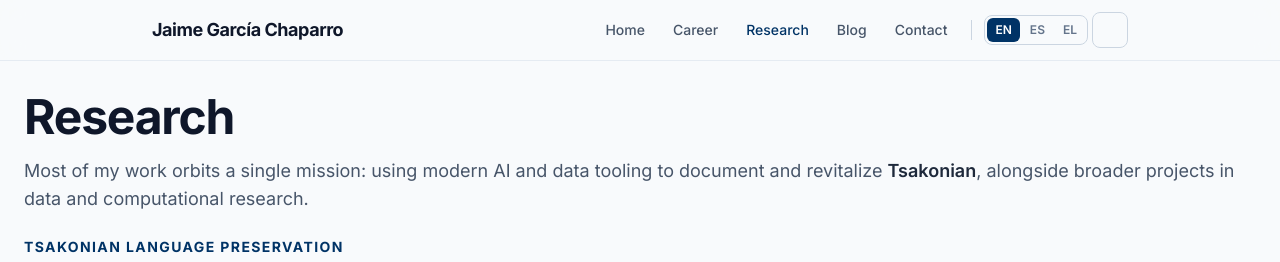
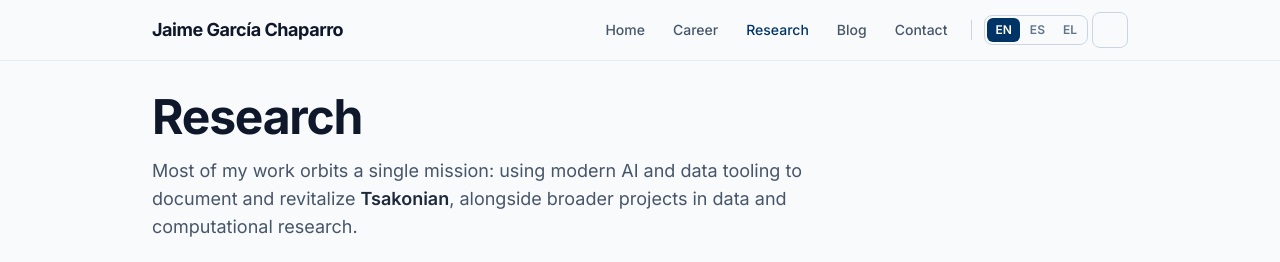
Before and after one commit to jgchaparro/jgchaparro.github.io, an Astro site: page /research in a window 1280 px wide. Shown: the top 262 px of the page. Built offline with nearby package versions, Linux system fonts and the light colour scheme; Astro itself is replaced by a stand-in of ours; some icons are missing.

Commit message:
Revert Research section width changes
- Change max-w-full back to max-w-5xl for section
- Change max-w-full back to max-w-2xl for header

```diff
--- a/src/pages/research.astro
+++ b/src/pages/research.astro
@@ -20,8 +20,8 @@ const other = projects.other as Project[];
   title="Research — Jaime Garcia Chaparro"
   description="Research and projects by Jaime Garcia Chaparro, spanning Tsakonian language preservation, NLP, and data visualization."
 >
-  <section class="mx-auto max-w-full px-4 py-4 sm:px-6 sm:py-8">
-    <header class="mb-4 max-w-full sm:mb-6">
+  <section class="mx-auto max-w-5xl px-4 py-4 sm:px-6 sm:py-8">
+    <header class="mb-4 max-w-2xl sm:mb-6">
       <h1 class="text-4xl font-bold tracking-tight sm:text-5xl">Research</h1>
       <p class="mt-4 text-lg text-slate-600 dark:text-slate-400">
         Most of my work orbits a single mission: using modern AI and data tooling to
```
